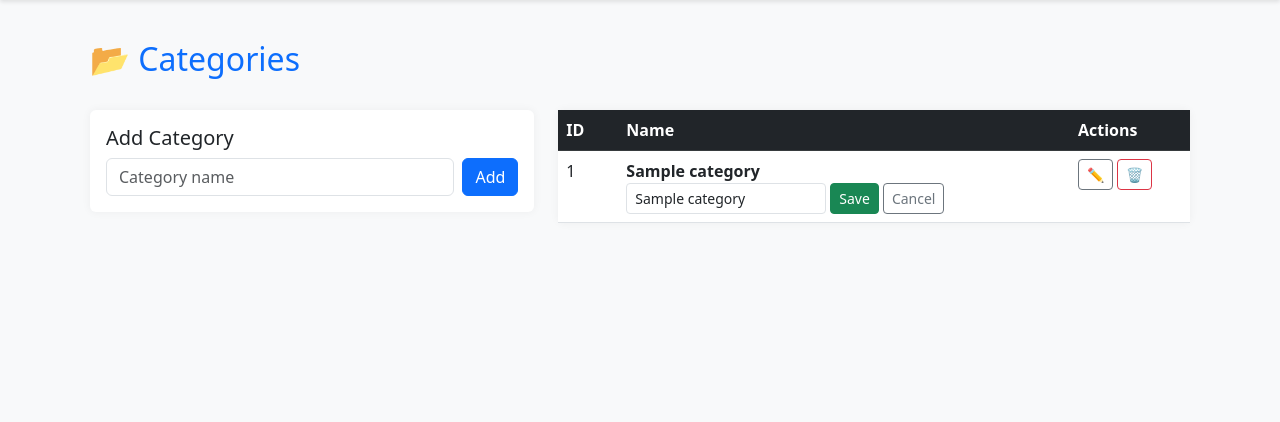
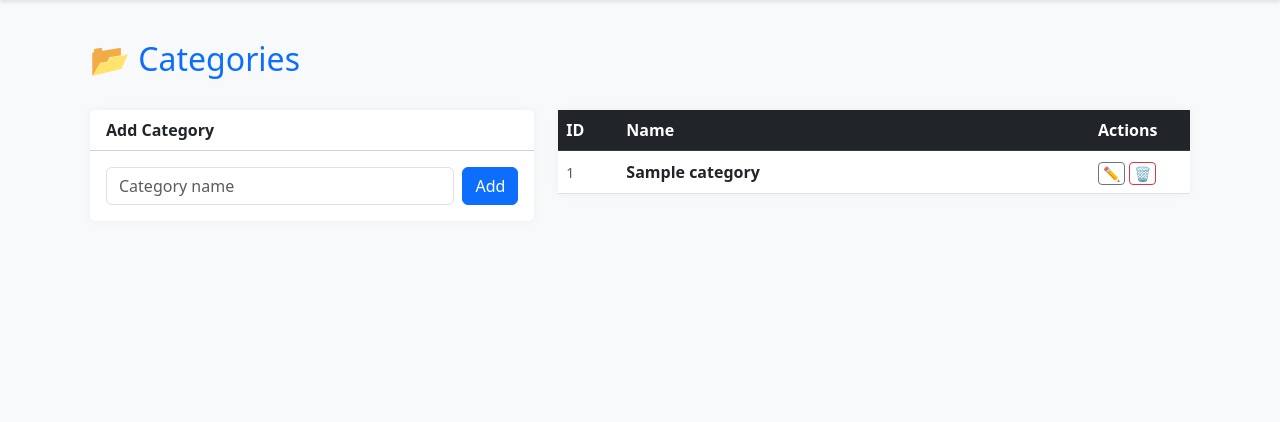
Before and after one commit to Tinking32/inventory-system, a FastAPI app: page /categories in a window 1280 px wide. Shown: the part 56-478 px from the top of the page. Run offline with FastAPI, Linux system fonts and the light colour scheme; tables that the repository leaves empty hold one stand-in row (values such as "Sample post").

Commit message:
Fix Categories toggle bug (Bootstrap d-none), borderless inline edit, Add Item spacing + Manage link

```diff
--- a/app/templates/categories.html
+++ b/app/templates/categories.html
@@ -21,8 +21,10 @@
 <div class="row">
     <div class="col-md-5">
         <div class="card">
+            <div class="card-header bg-white py-2">
+                <strong>Add Category</strong>
+            </div>
             <div class="card-body">
-                <h5 class="card-title">Add Category</h5>
                 <form action="/categories" method="POST" class="d-flex gap-2">
                     <input type="text" name="name" class="form-control" placeholder="Category name" required>
                     <button type="submit" class="btn btn-primary">Add</button>
@@ -33,31 +35,35 @@
     <div class="col-md-7">
         <div class="card">
             <div class="card-body p-0">
-                <table class="table table-hover mb-0">
+                <table class="table table-hover align-middle mb-0">
                     <thead class="table-dark">
-                        <tr><th>ID</th><th>Name</th><th>Actions</th></tr>
+                        <tr><th style="width:60px">ID</th><th>Name</th><th style="width:100px">Actions</th></tr>
                     </thead>
                     <tbody>
                         {% for cat in categories %}
                         <tr id="row-{{ cat.id }}">
-                            <td style="width:60px">{{ cat.id }}</td>
+                            <td class="text-muted small">{{ cat.id }}</td>
                             <td>
-                                <span id="name-{{ cat.id }}" class="fw-bold">{{ cat.name }}</span>
-                                <form id="edit-form-{{ cat.id }}" action="/categories/{{ cat.id }}/edit" method="POST" style="display:none" class="d-flex gap-1">
-                                    <input type="text" name="name" class="form-control form-control-sm" value="{{ cat.name }}" required style="max-width:200px">
-                                    <button type="submit" class="btn btn-sm btn-success">Save</button>
-                                    <button type="button" class="btn btn-sm btn-outline-secondary" onclick="toggleEdit({{ cat.id }})">Cancel</button>
+                                {# View state #}
+                                <span id="view-{{ cat.id }}" class="fw-bold">{{ cat.name }}</span>
+                                {# Edit state (hidden by default) #}
+                                <form id="edit-{{ cat.id }}" action="/categories/{{ cat.id }}/edit" method="POST" class="d-none d-flex gap-1 align-items-center">
+                                    <input type="text" name="name" class="form-control form-control-sm border-0 bg-transparent shadow-none p-0"
+                                           value="{{ cat.name }}" required
+                                           style="font-size:inherit; font-weight:600; color:inherit; text-decoration:underline dotted;">
+                                    <button type="submit" class="btn btn-sm btn-success py-0 px-1">💾</button>
+                                    <button type="button" class="btn btn-sm btn-outline-secondary py-0 px-1" onclick="cancelEdit({{ cat.id }})">❌</button>
                                 </form>
                             </td>
-                            <td style="width:120px">
-                                <button class="btn btn-outline-secondary btn-sm" onclick="toggleEdit({{ cat.id }})">✏️</button>
+                            <td id="actions-{{ cat.id }}">
+                                <button class="btn btn-outline-secondary btn-sm py-0 px-1" onclick="startEdit({{ cat.id }})" title="Edit">✏️</button>
                                 <form action="/categories/{{ cat.id }}/delete" method="POST" style="display:inline" onsubmit="return confirm('Delete {{ cat.name }}?');">
-                                    <button class="btn btn-outline-danger btn-sm">🗑</button>
+                                    <button class="btn btn-outline-danger btn-sm py-0 px-1" title="Delete">🗑️</button>
                                 </form>
                             </td>
                         </tr>
                         {% else %}
-                        <tr><td colspan="3" class="text-center text-muted py-3">No categories yet.</td></tr>
+                        <tr><td colspan="3" class="text-center text-muted py-4">No categories yet. Add one on the left.</td></tr>
                         {% endfor %}
                     </tbody>
                 </table>
@@ -67,17 +73,20 @@
 </div>
 
 <script>
-function toggleEdit(id) {
-    const nameSpan = document.getElementById('name-' + id);
-    const editForm = document.getElementById('edit-form-' + id);
-    if (editForm.style.display === 'none') {
-        nameSpan.style.display = 'none';
-        editForm.style.display = 'flex';
-        editForm.querySelector('input').focus();
-    } else {
-        nameSpan.style.display = '';
-        editForm.style.display = 'none';
-    }
+// Toggle: show edit form, hide view text and action buttons
+function startEdit(id) {
+    document.getElementById('view-' + id).classList.add('d-none');
+    document.getElementById('edit-' + id).classList.remove('d-none');
+    document.getElementById('edit-' + id).classList.add('d-flex');
+    document.getElementById('actions-' + id).classList.add('d-none');
+    // Focus the input
+    document.getElementById('edit-' + id).querySelector('input').focus();
+}
+function cancelEdit(id) {
+    document.getElementById('view-' + id).classList.remove('d-none');
+    document.getElementById('edit-' + id).classList.add('d-none');
+    document.getElementById('edit-' + id).classList.remove('d-flex');
+    document.getElementById('actions-' + id).classList.remove('d-none');
 }
 </script>
 {% endblock %}
```
Also changed, not shown: app/templates/add_item.html (+10 -7 lines).
